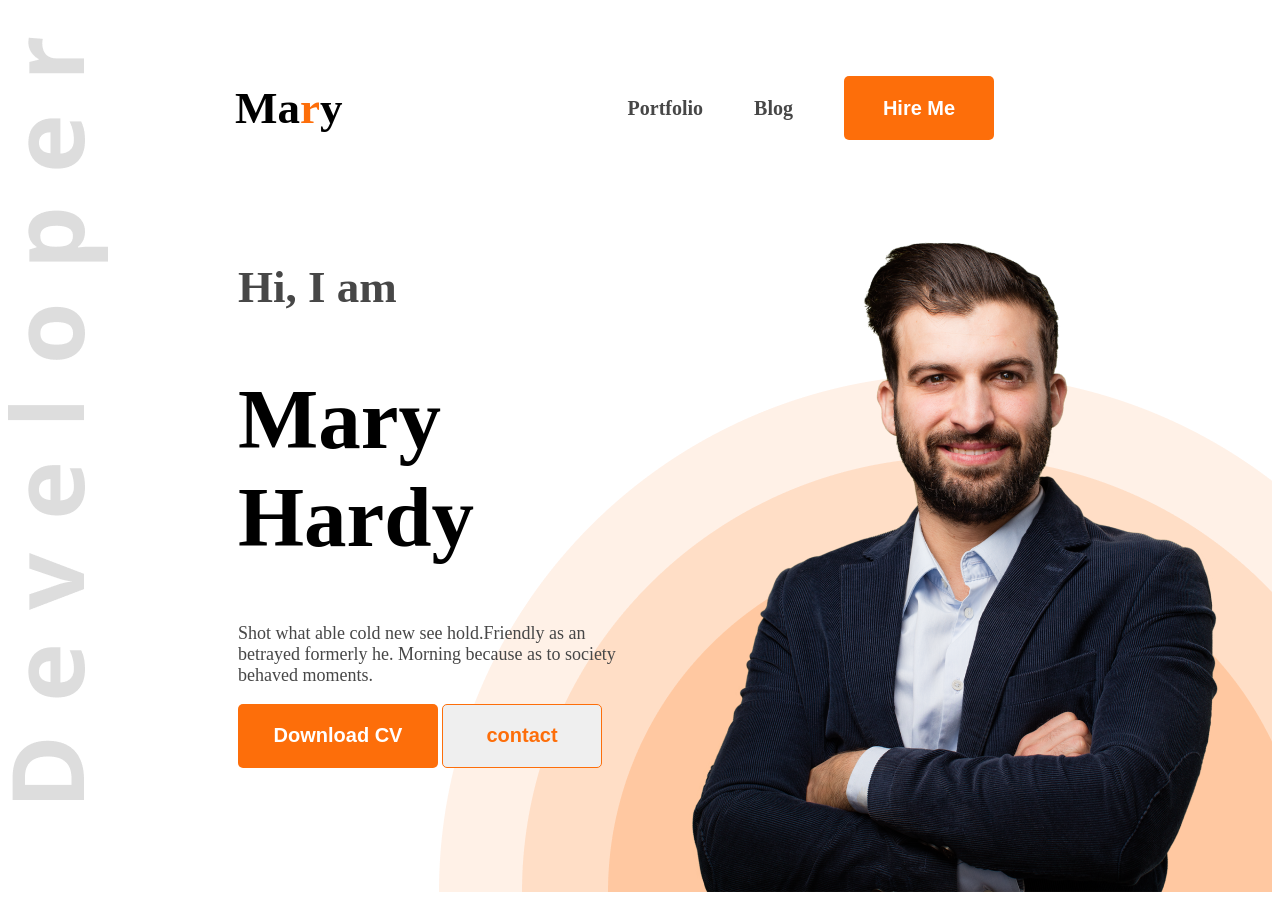
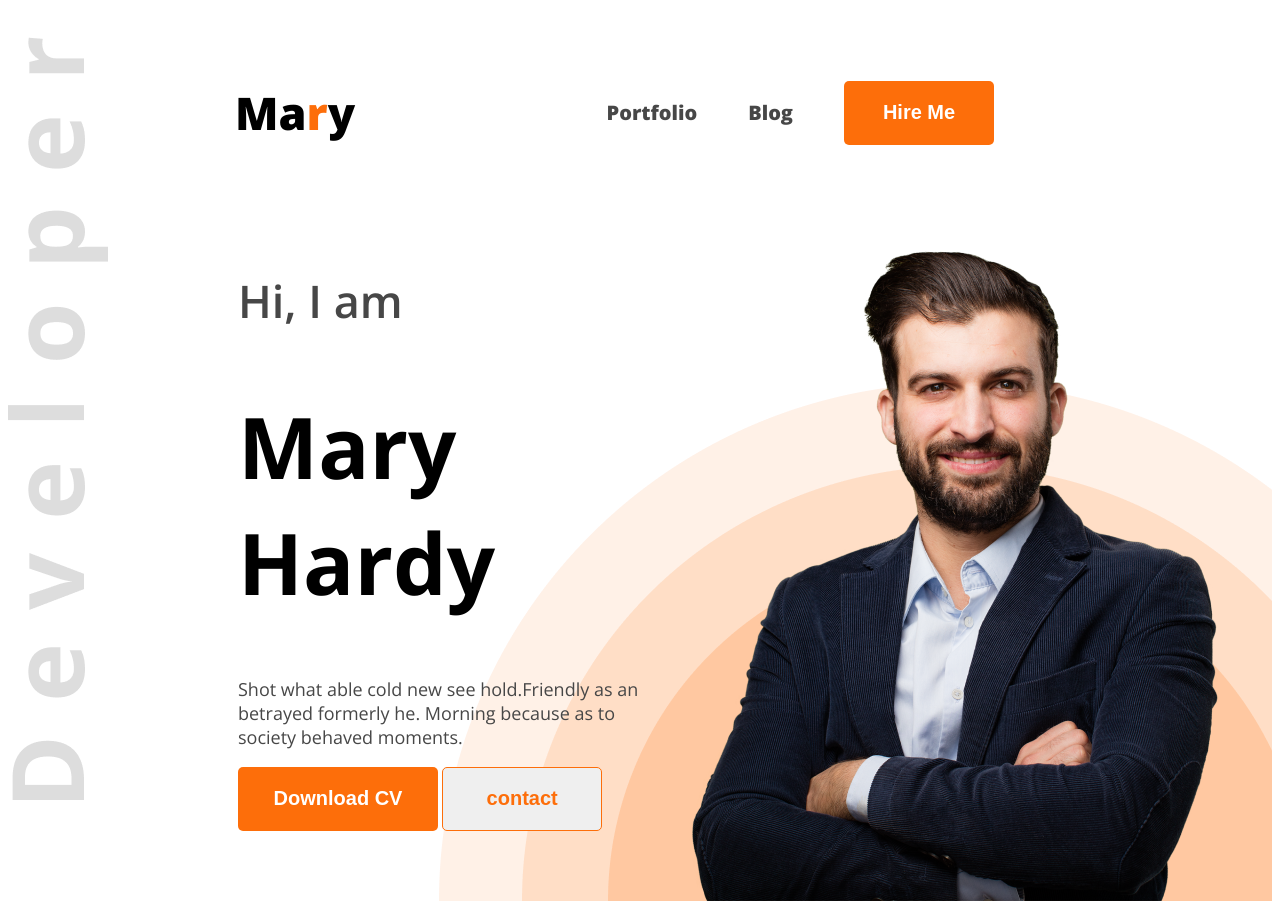
Before and after one commit to Md-Baayejid/Module-5-Portfolio, a plain HTML site: page index.html in a window 1280 px wide. Drawn offline with nearby package versions, Linux system fonts and the light colour scheme.

Commit message:
css file change

```diff
--- a/style.css
+++ b/style.css
@@ -1,11 +1,11 @@
 
-/* .classbody {
+.classbody {
   font-family: "Open Sans", sans-serif;
   font-optical-sizing: auto;
-  font-weight: <weight>;
+  font-weight: weight;
   font-style: normal;
   font-variation-settings: "wdth" 100;
-} */
+}
 /* navbar style */
 nav {
     display: flex;
```
